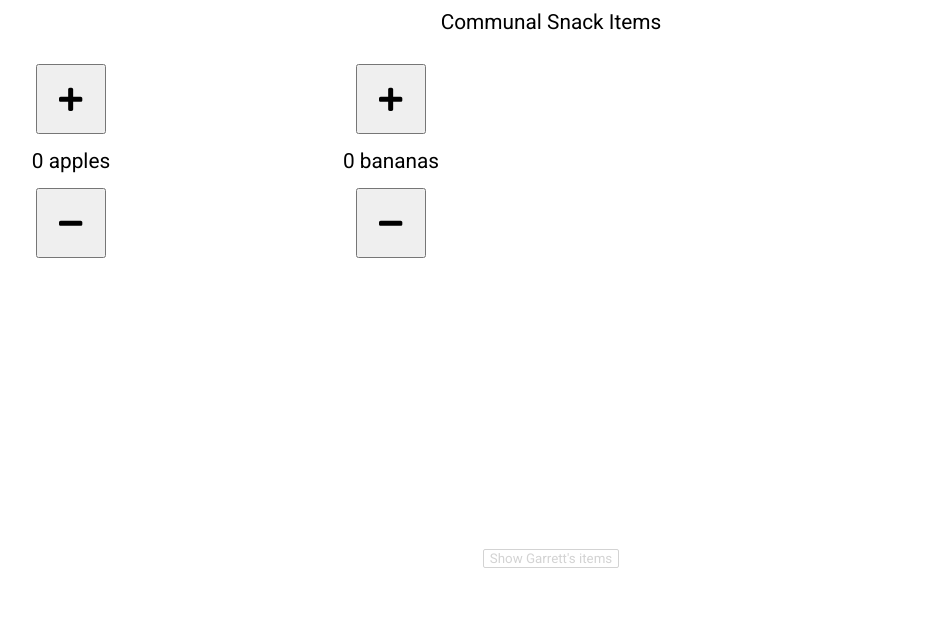
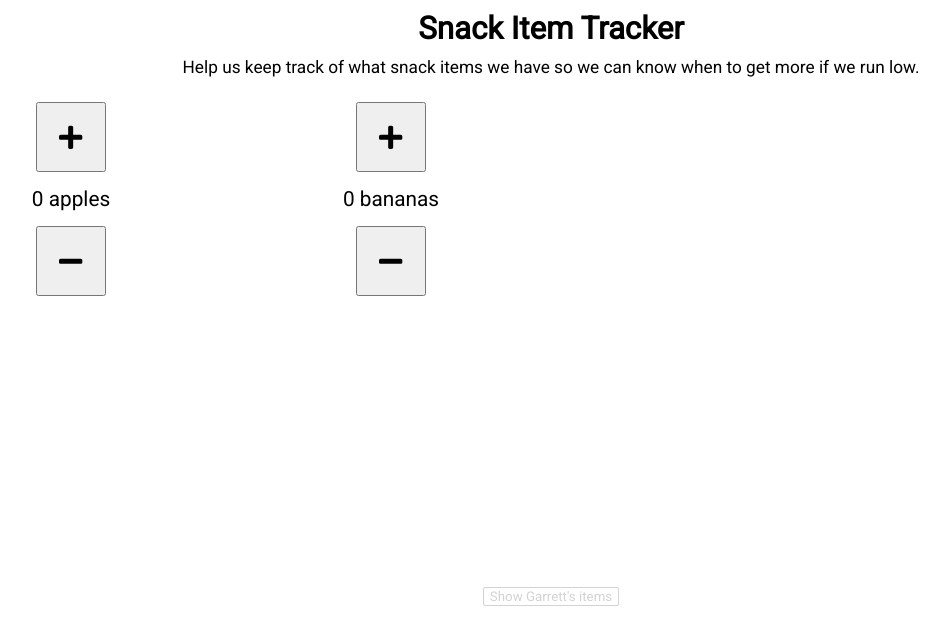
Before and after one commit to garrettheath4/pantry-tracker, a React (Create React App) app in the folder webapp/: page / in a window 1280 px wide. Shown: the top 644 px of the page, without its empty margins (89-1039 px from the left). Built offline with nearby package versions, Linux system fonts and the light colour scheme; no server answers.

Commit message:
Added subheader to main page

```diff
--- a/webapp/src/App.css
+++ b/webapp/src/App.css
@@ -13,6 +13,12 @@ html, body {
 .inventoryHeader {
   margin: 10px 0;
   text-align: center;
+}
+
+.inventorySubheader {
+  margin: 5px 0;
+  text-align: center;
+  font-weight: normal;
 }
 
 .showButton {
--- a/webapp/src/App.js
+++ b/webapp/src/App.js
@@ -18,7 +18,11 @@ function App() {
 
   return (
     <div className="App">
-      <div className="inventoryHeader">Communal Snack Items</div>
+      <h2 className="inventoryHeader">Snack Item Tracker</h2>
+      <h5 className="inventorySubheader">
+        Help us keep track of what snack items we have so we can know when to
+        get more if we run low.
+      </h5>
       <Inventory itemNames={communalItemNames} />
       <div className="inventoryHeader">
         <button
```
